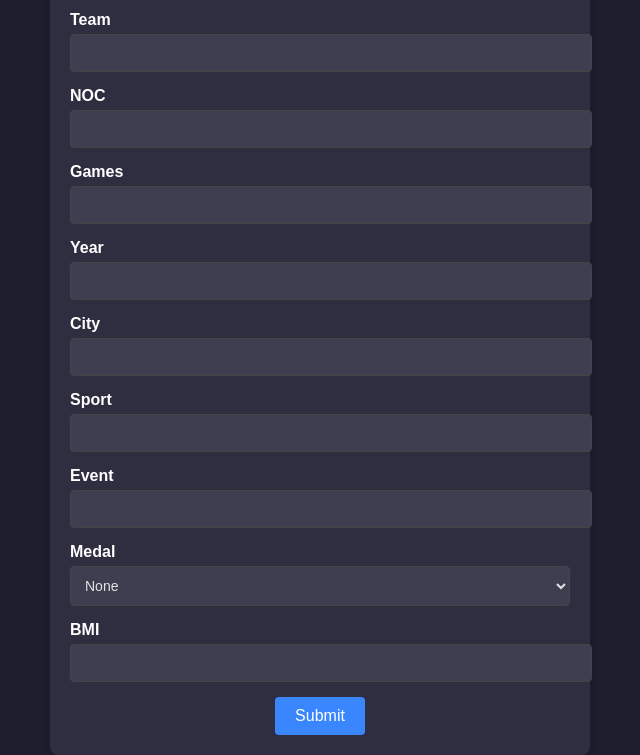
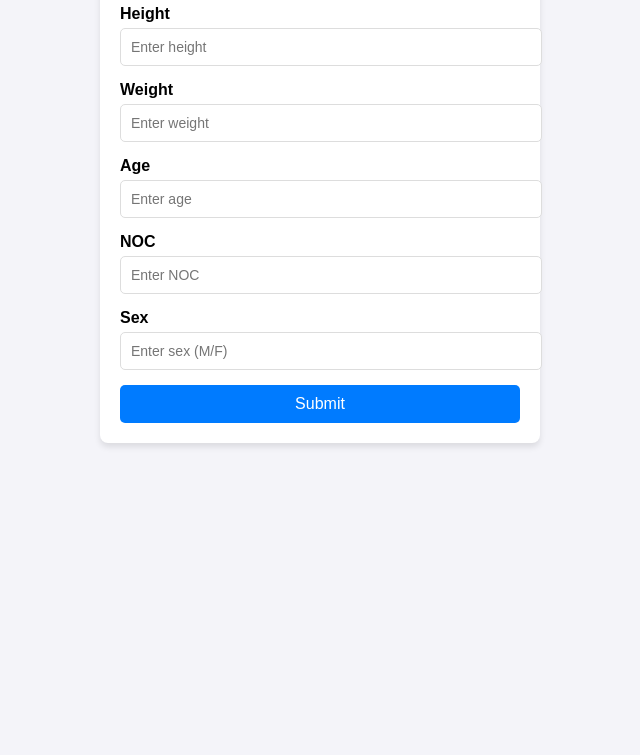
Before and after one commit to Luna-v0/olympic-analyses, a website built with Vite: page data_vis/src/formulario.html in a window 1280 px wide. Shown: the part 218-973 px from the top of the page, without its empty margins (320-960 px from the left). After the commit the page ends 800 px from the top, so only its background shows below. Built offline with nearby package versions, Linux system fonts and the light colour scheme.

Commit message:
push pre merge

```diff
--- a/data_vis/src/formulario.html
+++ b/data_vis/src/formulario.html
@@ -3,144 +3,117 @@
 <head>
     <meta charset="UTF-8">
     <meta name="viewport" content="width=device-width, initial-scale=1.0">
-  <title>Formulário de Dados</title>
+    <title>Athlete Form</title>
     <style>
         body {
             font-family: Arial, sans-serif;
             margin: 0;
             padding: 0;
-      background-color: #1e1e2e;
-      color: #e2e2e2;
             display: flex;
             justify-content: center;
             align-items: center;
             height: 100vh;
+            background-color: #f4f4f9;
         }
-
-    .container {
-      width: 500px;
-      background: #2e2e40;
+        .form-container {
+            width: 100%;
+            max-width: 400px;
+            background-color: white;
             padding: 20px;
+            box-shadow: 0px 4px 6px rgba(0, 0, 0, 0.1);
             border-radius: 8px;
-      box-shadow: 0 4px 10px rgba(0, 0, 0, 0.2);
         }
-
-    h1 {
+        .form-container h1 {
             text-align: center;
-      color: #ffffff;
             margin-bottom: 20px;
+            font-size: 24px;
         }
-
-    .form-group {
-      margin-bottom: 15px;
+        .form-container label {
+            font-weight: bold;
+            margin-bottom: 5px;
+            display: block;
         }
-
-    .form-group label {
-      display: block;
-      margin-bottom: 5px;
-      font-weight: bold;
-      color: #ffffff;
-    }
-
-    .form-group input, .form-group select {
+        .form-container input {
             width: 100%;
             padding: 10px;
+            margin-bottom: 15px;
+            border: 1px solid #ddd;
+            border-radius: 5px;
             font-size: 14px;
-      border: 1px solid #444;
-      border-radius: 4px;
-      background: #3e3e50;
-      color: #e2e2e2;
         }
-
-    .form-group input:focus, .form-group select:focus {
-      border-color: #3a86ff;
-      outline: none;
-    }
-
-    .form-actions {
-      text-align: center;
-    }
-
-    .form-actions button {
-      padding: 10px 20px;
+        .form-container button {
+            width: 100%;
+            padding: 10px;
+            background-color: #007BFF;
+            color: white;
+            border: none;
+            border-radius: 5px;
             font-size: 16px;
-      color: #fff;
-      background: #3a86ff;
-      border: none;
-      border-radius: 4px;
             cursor: pointer;
         }
-
-    .form-actions button:hover {
-      background: #2f6cd3;
+        .form-container button:hover {
+            background-color: #0056b3;
         }
     </style>
 </head>
 <body>
-  <div class="container">
-    <h1>Entre com os Dados do Atleta</h1>
-    <form action="#" method="POST">
-      <div class="form-group">
-        <label for="name">Name</label>
-        <input type="text" id="name" name="name" required>
-      </div>
-      <div class="form-group">
+    <div class="form-container">
+        <h1>Athlete Form</h1>
+        <form id="athleteForm">
+            <label for="height">Height</label>
+            <input type="number" step="0.01" id="height" name="height" placeholder="Enter height" required>
+
+            <label for="weight">Weight</label>
+            <input type="number" step="0.01" id="weight" name="weight" placeholder="Enter weight" required>
+
             <label for="age">Age</label>
-        <input type="number" id="age" name="age" required>
-      </div>
-      <div class="form-group">
-        <label for="height">Height</label>
-        <input type="number" id="height" name="height" step="0.01" required>
-      </div>
-      <div class="form-group">
-        <label for="weight">Weight</label>
-        <input type="number" id="weight" name="weight" step="0.01" required>
-      </div>
-      <div class="form-group">
-        <label for="team">Team</label>
-        <input type="text" id="team" name="team" required>
-      </div>
-      <div class="form-group">
+            <input type="number" id="age" name="age" placeholder="Enter age" required>
+
             <label for="noc">NOC</label>
-        <input type="text" id="noc" name="noc" required>
-      </div>
-      <div class="form-group">
-        <label for="games">Games</label>
-        <input type="text" id="games" name="games" required>
-      </div>
-      <div class="form-group">
-        <label for="year">Year</label>
-        <input type="number" id="year" name="year" required>
-      </div>
-      <div class="form-group">
-        <label for="city">City</label>
-        <input type="text" id="city" name="city" required>
-      </div>
-      <div class="form-group">
-        <label for="sport">Sport</label>
-        <input type="text" id="sport" name="sport" required>
-      </div>
-      <div class="form-group">
-        <label for="event">Event</label>
-        <input type="text" id="event" name="event" required>
-      </div>
-      <div class="form-group">
-        <label for="medal">Medal</label>
-        <select id="medal" name="medal">
-          <option value="">None</option>
-          <option value="gold">Gold</option>
-          <option value="silver">Silver</option>
-          <option value="bronze">Bronze</option>
-        </select>
-      </div>
-      <div class="form-group">
-        <label for="bmi">BMI</label>
-        <input type="number" id="bmi" name="bmi" step="0.01" required>
-      </div>
-      <div class="form-actions">
+            <input type="text" id="noc" name="noc" placeholder="Enter NOC" required>
+
+            <label for="sex">Sex</label>
+            <input type="text" id="sex" name="sex" placeholder="Enter sex (M/F)" required>
+
             <button type="submit">Submit</button>
-      </div>
         </form>
     </div>
+
+    <script>
+        const form = document.getElementById("athleteForm");
+
+        form.addEventListener("submit", async (event) => {
+            event.preventDefault();
+
+            const formData = {
+                height: parseFloat(form.height.value),
+                weight: parseFloat(form.weight.value),
+                age: parseInt(form.age.value),
+                noc: form.noc.value,
+                sex: form.sex.value.toUpperCase(),
+            };
+
+            try {
+                const response = await fetch("http://localhost:8000/api/athlete", {
+                    method: "POST",
+                    headers: {
+                        "Content-Type": "application/json",
+                    },
+                    body: JSON.stringify(formData),
+                });
+
+                if (response.ok) {
+                    alert("Athlete data submitted successfully!");
+                    form.reset();
+                } else {
+                    const error = await response.json();
+                    alert(`Error: ${error.detail || "Unable to submit data"}`);
+                }
+            } catch (error) {
+                console.error("Error:", error);
+                alert("Failed to submit data.");
+            }
+        });
+    </script>
 </body>
 </html>
```
Lines whose indentation alone changed are shown as unchanged.
